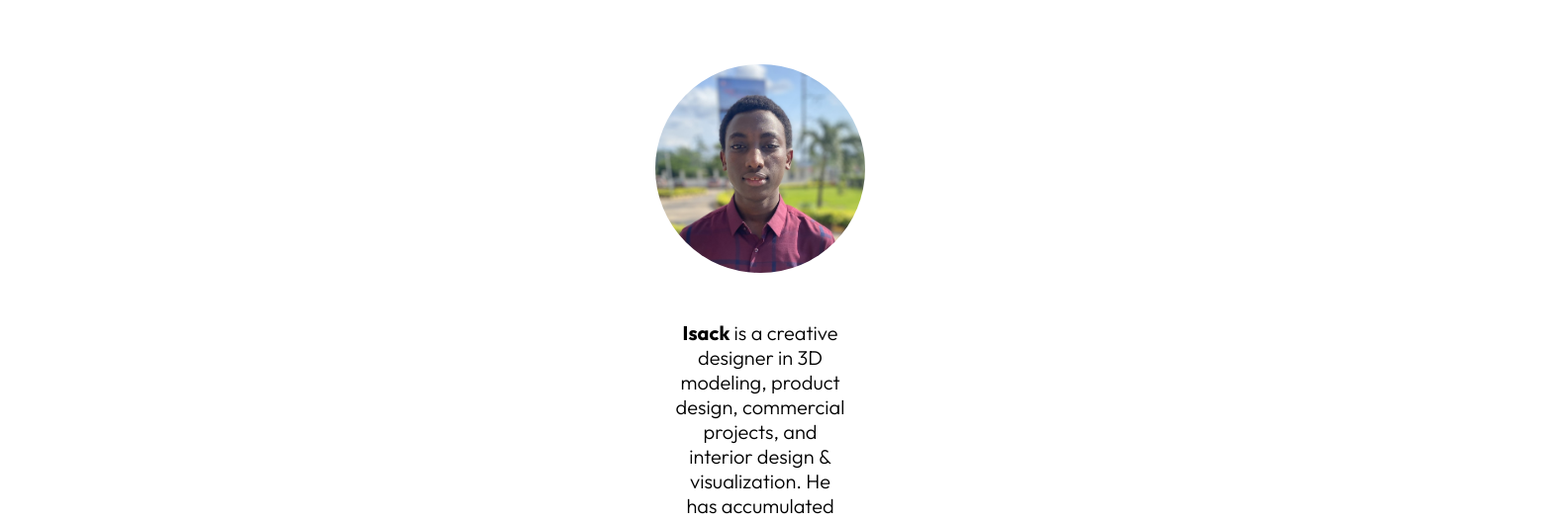
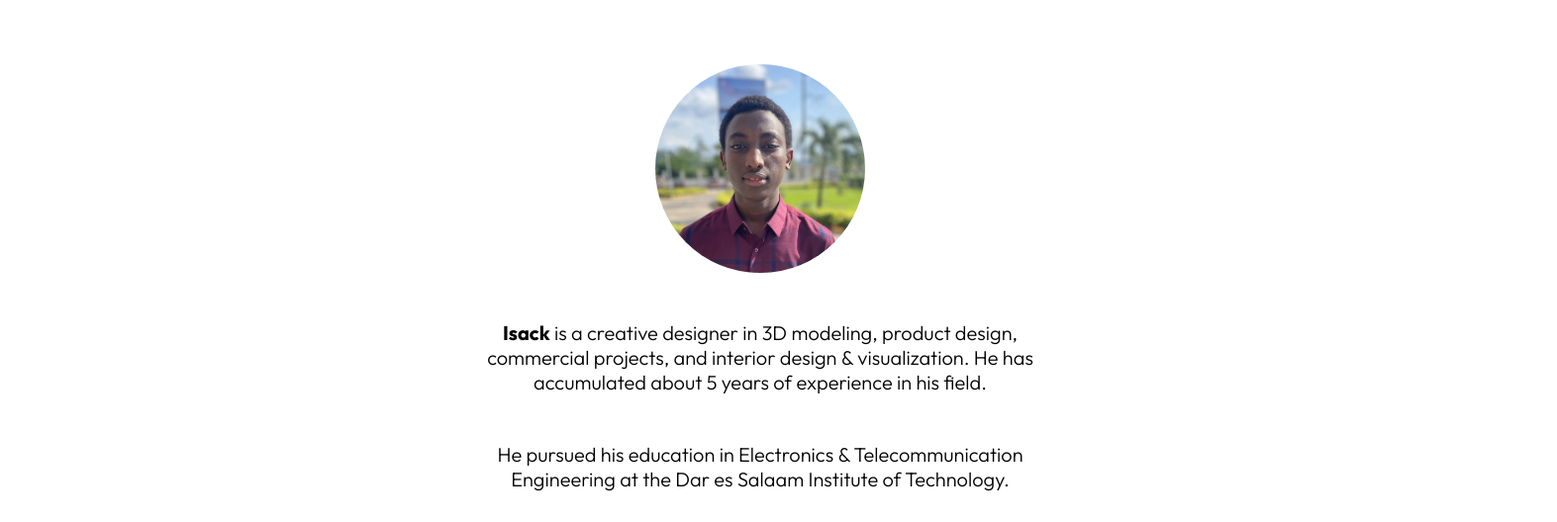
Before and after one commit to legitZac/isack-portfolio, a plain HTML site: page about/about.html in a window 1536 px wide. Shown: the part 193-721 px from the top of the page at 99% size, 1573 px wide, since content can reach past the window. Drawn offline with Linux system fonts and the light colour scheme.

Commit message:
about page responsive

```diff
--- a/assets/style.css
+++ b/assets/style.css
@@ -211,11 +211,11 @@
   }
 
   .middle-content .about-info p {
-    text-align: center;
+    /* text-align: center;
     justify-content: center;
     font-size: 20px;
-    font-weight: 300;
-    padding: 0 45rem;
+    font-weight: 300; */
+    padding: 0 30rem;
   }
 
   .portfolio-cards {
```
